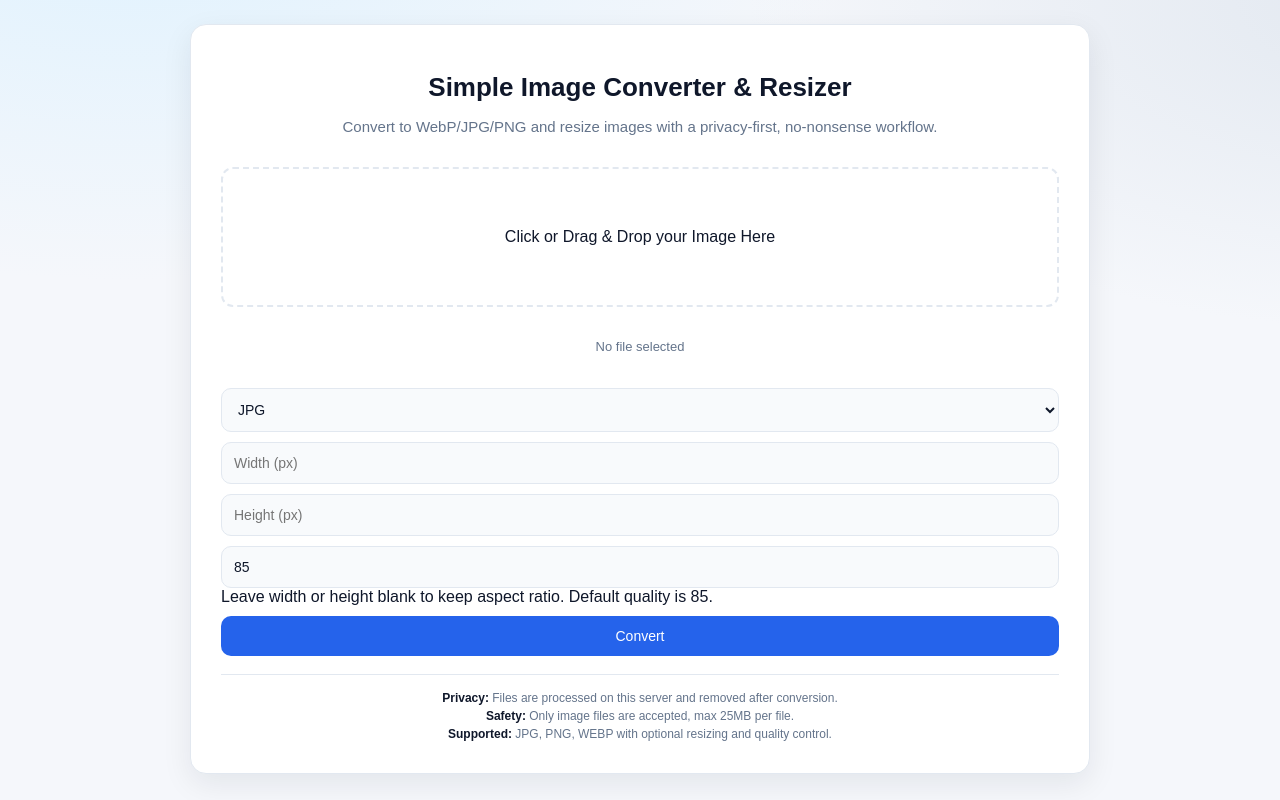
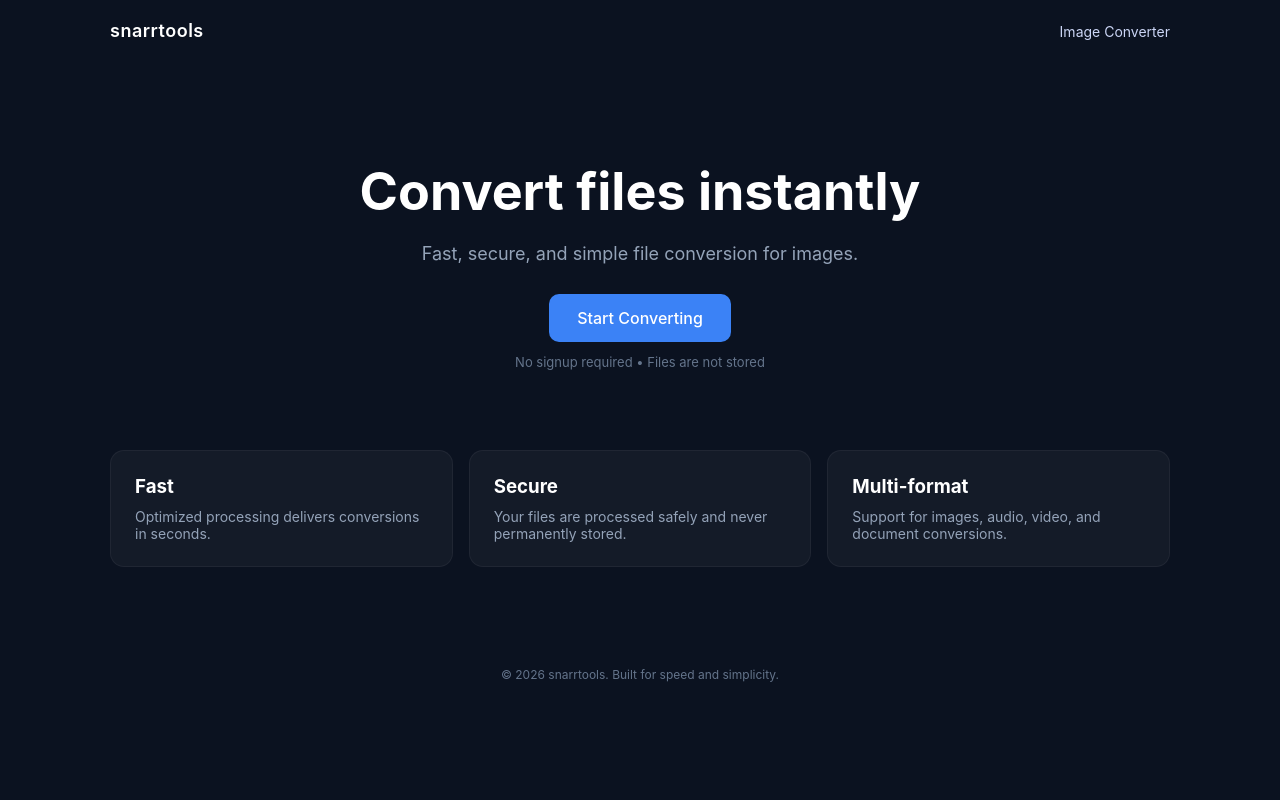
Before and after one commit to kaleb-snarr/fileconverter, a Flask app: page / in a window 1280 px wide. Run offline with Flask 3, Linux system fonts and the light colour scheme.

Commit message:
Add landing page and route

```diff
--- a/templates/templates/index.html
+++ b/templates/templates/index.html
@@ -2,7 +2,7 @@
 <html lang="en">
 <head>
     <meta charset="UTF-8">
-    <title>Image Converter & Resizer</title>
+    <title>Image Converter</title>
     <meta name="description" content="Simple, trustworthy image conversion and resizing. Convert to WebP, JPG, or PNG with privacy-first processing.">
     <meta name="viewport" content="width=device-width, initial-scale=1.0">
 
@@ -222,8 +222,8 @@
 <body>
 
 <div class="container">
-    <h1>Simple Image Converter & Resizer</h1>
-    <p>Convert to WebP/JPG/PNG and resize images with a privacy-first, no-nonsense workflow.</p>
+    <h1>Convert & Resize</h1>
+    <p>Convert images to WebP/JPG/PNG and resize images with a privacy-first, no-nonsense workflow.</p>
 
     <form id="form">
         <label class="drop-zone" id="drop-zone">
--- /dev/null
+++ b/templates/templates/landing.html
@@ -0,0 +1,217 @@
+<!DOCTYPE html>
+<html lang="en">
+<head>
+<meta charset="UTF-8">
+<title>snarrtools</title>
+<meta name="viewport" content="width=device-width, initial-scale=1.0">
+
+<style>
+    * {
+        margin: 0;
+        padding: 0;
+        box-sizing: border-box;
+        font-family: -apple-system, BlinkMacSystemFont, "Segoe UI", Roboto, sans-serif;
+    }
+
+    body {
+        background: #0b1220;
+        color: white;
+        overflow-x: hidden;
+    }
+
+    .container {
+        max-width: 1100px;
+        margin: auto;
+        padding: 0 20px;
+    }
+
+    /* NAV */
+    .nav {
+        display: flex;
+        justify-content: space-between;
+        padding: 20px 0;
+        align-items: center;
+    }
+
+    .logo {
+        font-weight: 600;
+        font-size: 18px;
+        letter-spacing: 0.5px;
+    }
+
+    .nav a {
+        margin-left: 20px;
+        text-decoration: none;
+        color: #cbd5f5;
+        font-size: 14px;
+        transition: 0.2s;
+    }
+
+    .nav a:hover {
+        color: white;
+    }
+
+    /* HERO */
+    .hero {
+        text-align: center;
+        padding: 100px 0 40px;
+    }
+
+    .hero h1 {
+        font-size: 52px;
+        line-height: 1.2;
+        margin-bottom: 20px;
+        animation: fadeUp 0.8s ease forwards;
+    }
+
+    .hero p {
+        font-size: 18px;
+        color: #94a3b8;
+        margin-bottom: 30px;
+        animation: fadeUp 1s ease forwards;
+    }
+
+    .btn {
+        display: inline-block;
+        padding: 14px 28px;
+        background: #3b82f6;
+        border-radius: 10px;
+        color: white;
+        text-decoration: none;
+        font-weight: 500;
+        transition: 0.3s;
+        animation: fadeUp 1.2s ease forwards;
+    }
+
+    .btn:hover {
+        background: #2563eb;
+        transform: translateY(-2px);
+    }
+
+    /* TRUST BAR */
+    .trust {
+        text-align: center;
+        margin-top: 12px;
+        color: #64748b;
+        font-size: 13px;
+    }
+
+    /* FEATURES */
+    .features {
+        display: grid;
+        grid-template-columns: repeat(auto-fit, minmax(250px, 1fr));
+        gap: 16px;
+        padding: 40px 0 60px;
+    }
+
+    .card {
+        background: rgba(255,255,255,0.04);
+        padding: 24px;
+        border-radius: 14px;
+        border: 1px solid rgba(255,255,255,0.05);
+        transition: 0.3s;
+    }
+
+    .card:hover {
+        transform: translateY(-5px);
+        background: rgba(255,255,255,0.06);
+    }
+
+    .card h3 {
+        margin-bottom: 10px;
+    }
+
+    .card p {
+        color: #94a3b8;
+        font-size: 14px;
+    }
+
+    /* FINAL CTA */
+    .cta {
+        text-align: center;
+        padding: 80px 0;
+    }
+
+    .cta h2 {
+        font-size: 32px;
+        margin-bottom: 20px;
+    }
+
+    /* FOOTER */
+    .footer {
+        text-align: center;
+        padding: 40px 0;
+        font-size: 12px;
+        color: #64748b;
+    }
+
+    /* ANIMATIONS */
+    @keyframes fadeUp {
+        from {
+            opacity: 0;
+            transform: translateY(20px);
+        }
+        to {
+            opacity: 1;
+            transform: translateY(0);
+        }
+    }
+
+    /* FADE IN ON LOAD */
+    .fade-in {
+        opacity: 0;
+        animation: fadeUp 0.8s ease forwards;
+    }
+
+</style>
+</head>
+
+<body>
+
+<div class="container">
+
+    <!-- NAV -->
+    <div class="nav">
+        <div class="logo">snarrtools</div>
+        <div>
+            <a href="/converter">Image Converter</a>
+        </div>
+    </div>
+
+    <!-- HERO -->
+    <div class="hero">
+        <h1>Convert files instantly</h1>
+        <p>Fast, secure, and simple file conversion for images.</p>
+        <a href="/converter" class="btn">Start Converting</a>
+        <div class="trust">No signup required • Files are not stored</div>
+    </div>
+
+    <!-- FEATURES -->
+    <div class="features">
+
+        <div class="card fade-in">
+            <h3>Fast</h3>
+            <p>Optimized processing delivers conversions in seconds.</p>
+        </div>
+
+        <div class="card fade-in">
+            <h3>Secure</h3>
+            <p>Your files are processed safely and never permanently stored.</p>
+        </div>
+
+        <div class="card fade-in">
+            <h3>Multi-format</h3>
+            <p>Support for images, audio, video, and document conversions.</p>
+        </div>
+
+    </div>
+
+    <!-- FOOTER -->
+    <div class="footer">
+        © 2026 snarrtools. Built for speed and simplicity.
+    </div>
+
+</div>
+
+</body>
+</html>
--- a/web_app.py
+++ b/web_app.py
@@ -18,6 +18,11 @@ app.config["MAX_CONTENT_LENGTH"] = MAX_UPLOAD_MB * 1024 * 1024
 
 @app.route("/")
 def home():
+    return render_template("landing.html")
+
+
+@app.route("/converter")
+def converter():
     return render_template("index.html")
 
 
```
